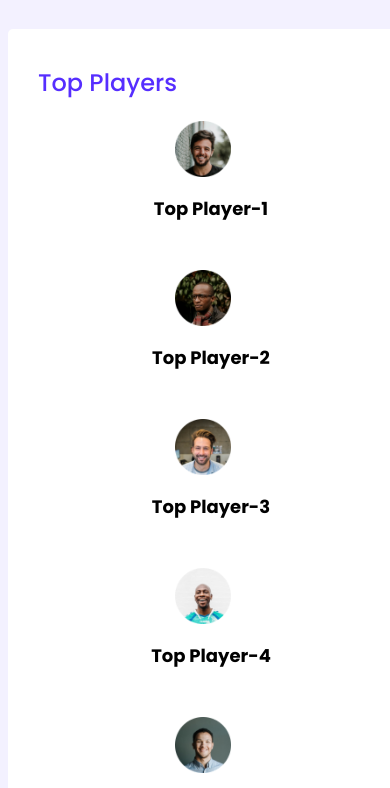
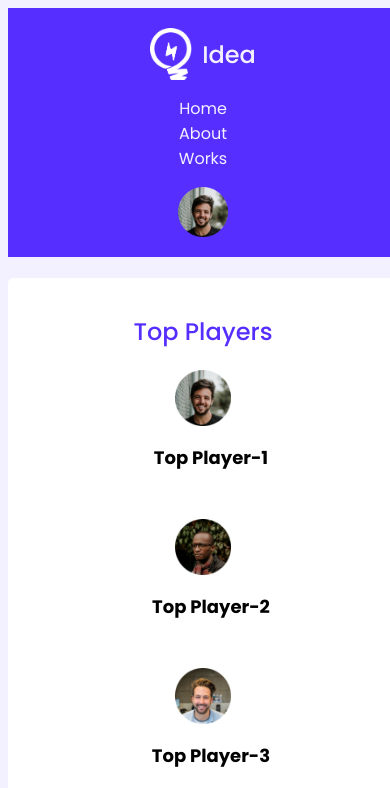
Before and after one commit to ashfaque9426/leader-board-css3, a plain HTML site: page index.html in a window 390 px wide. Shown: the top 788 px of the page. Drawn offline with Linux system fonts and the light colour scheme.

Commit message:
responsive navbar added

```diff
--- a/index.html
+++ b/index.html
@@ -14,7 +14,21 @@
 
 <body>
     <!-- header start -->
-    <header></header>
+    <header>
+        <nav>
+            <div>
+                <img src="./images/icons/logo.png" alt="" class="logo"><span>Idea</span>
+            </div>
+            <div>
+                <ul>
+                    <li><a href="#">Home</a></li>
+                    <li><a href="#">About</a></li>
+                    <li><a href="#">Works</a></li>
+                </ul>
+                <img src="./images/players/player-1.png" alt="profile picture" class="propic">
+            </div>
+        </nav>
+    </header>
     <!-- header end -->
 
     <!-- main section start -->
--- a/styles/style.css
+++ b/styles/style.css
@@ -3,9 +3,58 @@
 
 /* universal styles */
 * {
-    /* margin: 0;
-    padding: 0; */
     box-sizing: border-box;
+}
+
+/* heading styles */
+header nav {
+    padding: 10px 0;
+    background-color: #562EFF;
+    color: #F3F1FF;
+    display: flex;
+    justify-content: space-around;
+}
+
+header nav div:first-child {
+    display: flex;
+    align-items: center;
+}
+
+header nav div:last-child {
+    display: flex;
+    align-items: center;
+}
+
+header nav div:last-child ul {
+    padding-left: 0;
+    width: 200px;
+    margin-right: 25px;
+    display: flex;
+    justify-content: space-between;
+}
+
+header nav div:last-child ul li {
+    list-style-type: none;
+}
+
+header nav div:last-child ul li a {
+    color: #F3F1FF;
+    text-decoration: none;
+}
+
+header nav img.logo {
+    width: 42px;
+}
+
+header nav img.propic {
+    width: 50px;
+    height: 50px;
+}
+
+header nav div span {
+    margin-left: 10px;
+    font-size: 24px;
+    font-weight: 500;
 }
 
 /* utility styles */
@@ -146,6 +195,22 @@ hr {
     .container {
         width: 100%;
     }
+    header nav {
+        flex-direction: column;
+        align-items: center;
+        padding: 20px 0;
+    }
+    header nav div:last-child {
+        flex-direction: column;
+    }
+    header nav div:last-child ul {
+        flex-direction: column;
+        align-items: center;
+        margin-right: 0;
+    }
+    .top-players .section-title {
+        text-align: center;
+    }
     .players, .blogs, .courses {
         grid-template-columns: 1fr;
     }
```
